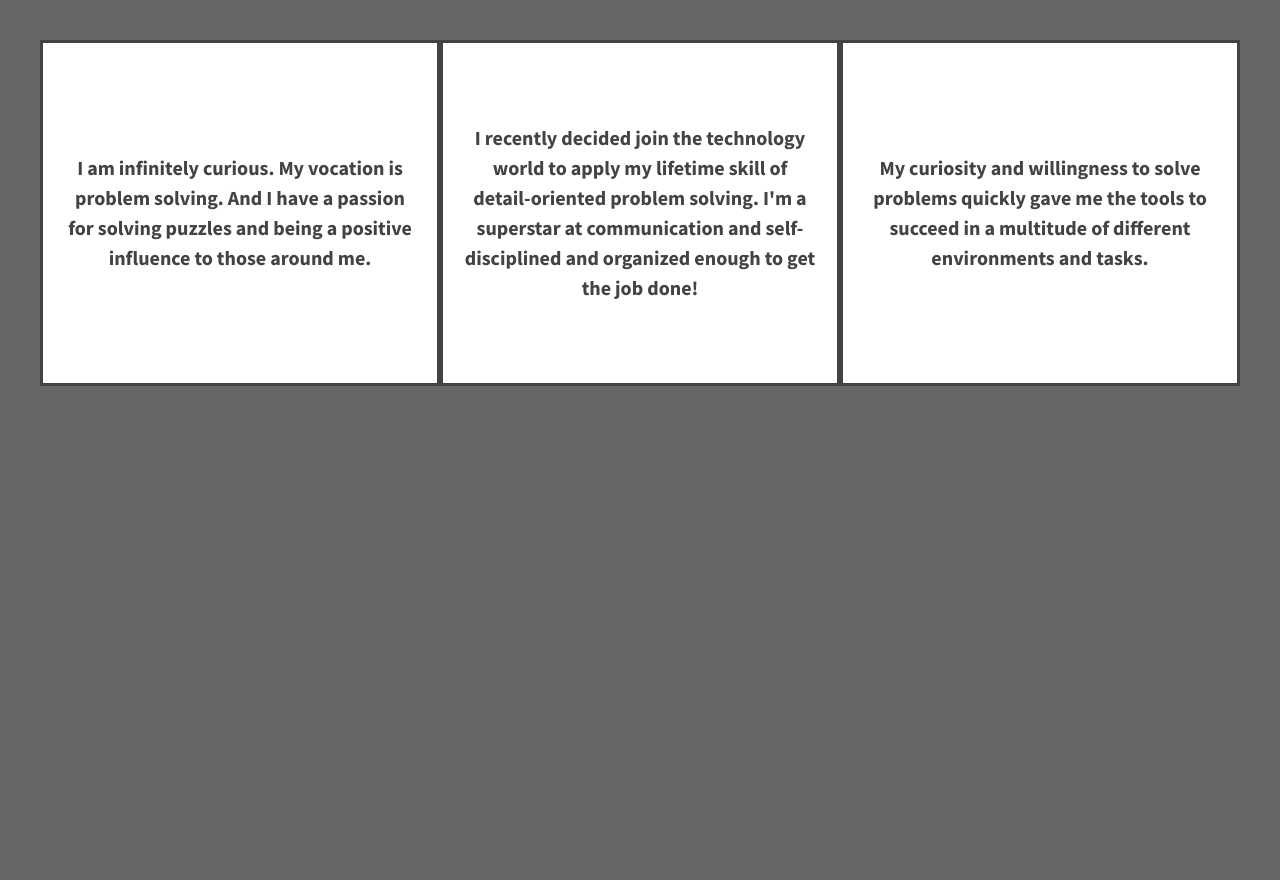
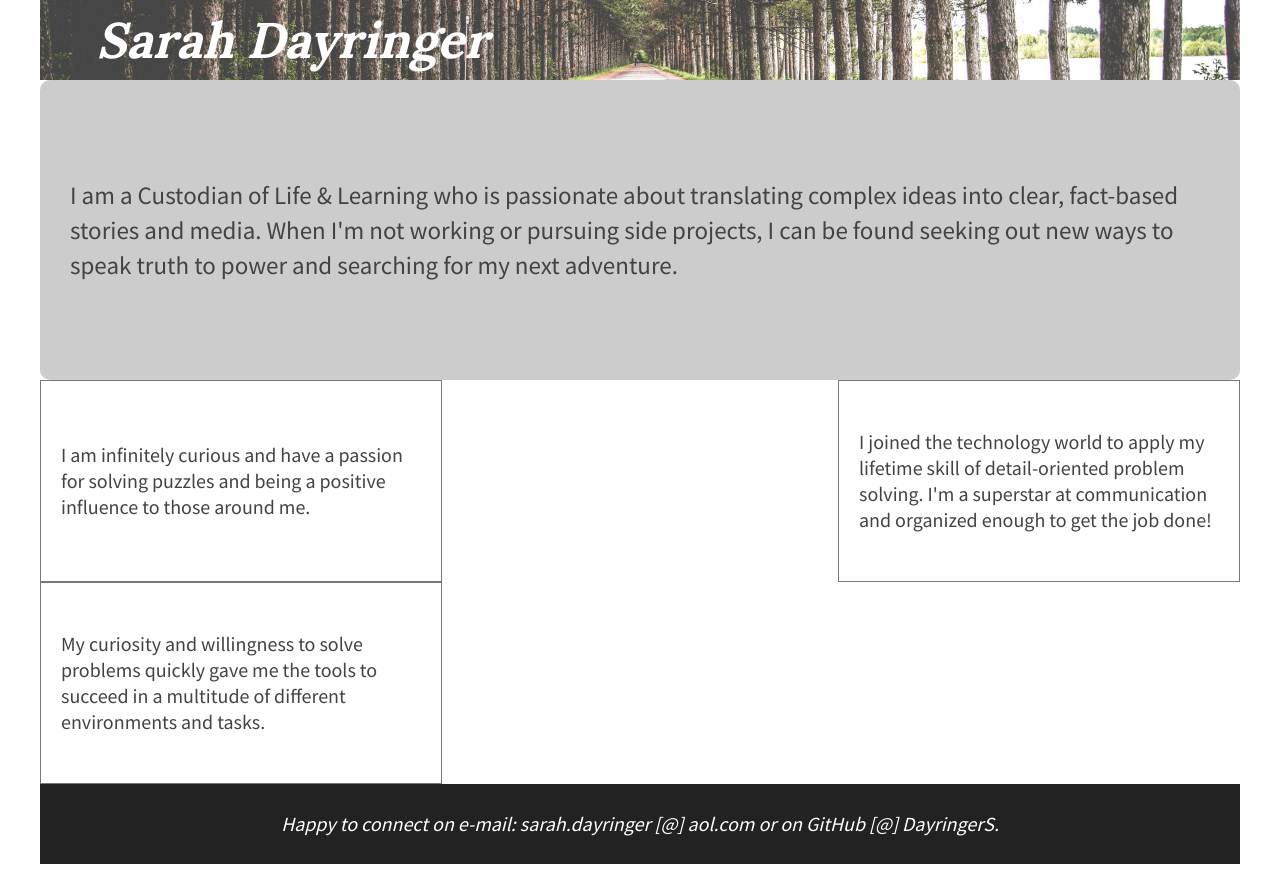
Before and after one commit to DayringerS/divs-flexbox-starter, a plain HTML site: page index.html in a window 1280 px wide. Drawn offline with nearby package versions, Linux system fonts and the light colour scheme.

Commit message:
Added personalized style flexbox starter 2

```diff
--- a/css/main.css
+++ b/css/main.css
@@ -97,40 +97,97 @@ textarea {
 
 
 html {
-  background-color: #666;
-  height: 100%;
+    background-color: #fff;
+    height: 100%;
+    width: 100%;
+  }
+
+body {
+    font-family: 'Source Sans Pro', sans-serif;
+    padding: 0 2em;
+    font-size: 1.25em;
+    height: 100%;
+    color: #fff;
+  }
+
+header {
+    background-color: #222;
+    font-size: 2.5em;
+    height: 80px;
+    width: 100%;
+    font-family: 'Lora', sans-serif;
+    padding: 0 1.125em;
+    line-height: 1.4em;
+    font-style: italic;
+    background: url(../img/bkgd.jpg) no-repeat center center fixed;
+    background-size: cover;
+    display: flex;
+    justify-content:flex-start;
+    align-items: center;
 }
 
-body {
-  font-family: 'Source Sans Pro', sans-serif;
-  padding: 2em;
-  font-size: 1.25em;
-  height: 100%;
+footer {
+    background-color: #222;
+    font-size: 1em;
+    height: 80px;
+    width: 100%;
+    font-family: 'Source Sans Pro', sans-serif;
+    padding: 0 1.25em;
+    text-align:center;
+    font-style: italic;
+    display: flex;
+    justify-content:center;
+    align-items: center;
+
+  }
+
+main {
+    background-color: #ccc;
+    height: 300px;
+    width: 100%;
+    color: #434343;
+    font-family: 'Source Sans Pro', sans-serif;
+    font-weight: 300;
+    font-size: 1.25em;
+    line-height: 1.4em;
+    border-radius: 10px;
+    padding: 0px 30px;
+    display: flex;
+    justify-content:center;
+    align-items: center;
+  }
+
+header,
+footer,
+main {
+
 }
 
 .wrapper {
   /*add display:flex and set justify-content to space-between*/
-  font-weight: 700;
+  font-weight: 250;
   display: flex;
   justify-content: space-between;
+  align-items: center;
+  flex-flow: row wrap;
+
 }
 
 .div-1, .div-2, .div-3 {
   /*give the divs a width of 30%, add display:flex, set justify-content and align-items to center*/
   color: #434343;
-  line-height: 1.5em;
+  line-height: 1.3em;
   font-size: 1em;
   background-color: #fff;
-  border-style: solid;
-  padding: 1em;
-  height: 300px;
+  height: 200px;
   width: 30%;
   display: flex;
   justify-content: center;
   align-items: center;
-  text-align:center
-}
-
+  border:solid;
+  border-color: rgb(121, 120, 120);
+  border-width: thin;
+  padding: 0 1em;
 
 
 
@@ -213,7 +270,23 @@ body {
    These examples override the primary ('mobile first') styles.
    Modify as content requires.
    ========================================================================== */
+@media all and (max-width: 768px) {
+    body {
+      padding: 1em;
+    }
+}
+@media (min-width: 1200px) {
+    .flex-items {
+      flex-basis: 30%;
+      border-bottom: none;
+    }
 
+    #div-2 p {
+      border-left: 1px solid #555;
+      border-right: 1px solid #555;
+      padding: 0 40px;
+    }
+}
 @media print,
        (-webkit-min-device-pixel-ratio: 1.25),
        (min-resolution: 1.25dppx),
--- a/index.html
+++ b/index.html
@@ -15,25 +15,52 @@
         <script src="js/vendor/modernizr-2.8.3.min.js"></script>
         <link href='http://fonts.googleapis.com/css?family=Lora:700' rel='stylesheet' type='text/css'>
         <link href='http://fonts.googleapis.com/css?family=Source+Sans+Pro:400,700' rel='stylesheet' type='text/css'>
+        <link href="https://fonts.googleapis.com/css2?family=Montserrat&display=swap" rel="stylesheet">
     </head>
     <body>
         <!--[if lt IE 8]>
             <p class="browserupgrade">You are using an <strong>outdated</strong> browser. Please <a href="http://browsehappy.com/">upgrade your browser</a> to improve your experience.</p>
         <![endif]-->
+        <!--<section class="flex-container">
+            <header>Header</header>
+            <main>Main</main>
+            <div id="div-1" class="flex-items">
+                Div 1
+            </div>
+            <div id="div-2" class="flex-items">
+                Div 2
+            </div>
+            <div id="div-3" class="flex-items">
+                Div 3
+            </div>
+            <footer>Footer</footer>
+        </section>-->
 
         <section class="wrapper">
+            <header>Sarah Dayringer</header>
+            <main>I am a Custodian of Life & Learning who is passionate about translating complex ideas into clear, fact-based stories and media. When I'm not working or pursuing side projects, I can be found seeking out new ways to speak truth to power and searching for my next adventure. </main>
             <div class="div-1">
-                <p>I am infinitely curious. My vocation is problem solving. And I have a passion for solving puzzles and being a positive influence to those around me.
+                <p>I am infinitely curious and have a passion for solving puzzles and being a positive influence to those around me.
                 </p>
             </div>
             <div class="div-2">
-                <p>I recently decided join the technology world to apply my lifetime skill of detail-oriented problem solving. I'm a superstar at communication and self-disciplined and organized enough to get the job done!
+                <p>I joined the technology world to apply my lifetime skill of detail-oriented problem solving. I'm a superstar at communication and organized enough to get the job done!
                 </p>
             </div>
             <div class="div-3">
                 <p>My curiosity and willingness to solve problems quickly gave me the tools to succeed in a multitude of different environments and tasks.
                 </p>
             </div>
+            <footer> Happy to connect on e-mail: sarah.dayringer [@] aol.com or on GitHub [@] DayringerS.
+                <!--
+                    <ul>
+                        <li><a href="https://www.instagram.com/dayringers/" target="_blank"><img src="img/instagram.png" alt="Instagram" /></a></li>
+                        <li><a href="https://www.linkedin.com/in/sarah-dayringer" target="_blank"><img src="img/linkedin.png" alt="LinkedIn" /></a></li>
+                        <li><a href="https://twitter.com/DayringerS" target="_blank"><img src="img/twitter.png" alt="Twitter" /></a></li>
+                        <li><a href="https://github.com/DayringerS" target="_blank"><img src="img/github.png" alt="Github" /></a></li>
+                    </ul>
+                </div> -->
+            </footer>
         </section>
 
         <script src="https://ajax.googleapis.com/ajax/libs/jquery/1.11.3/jquery.min.js"></script>
```
Also changed, not shown: img/bkgd1.jpg (added).
